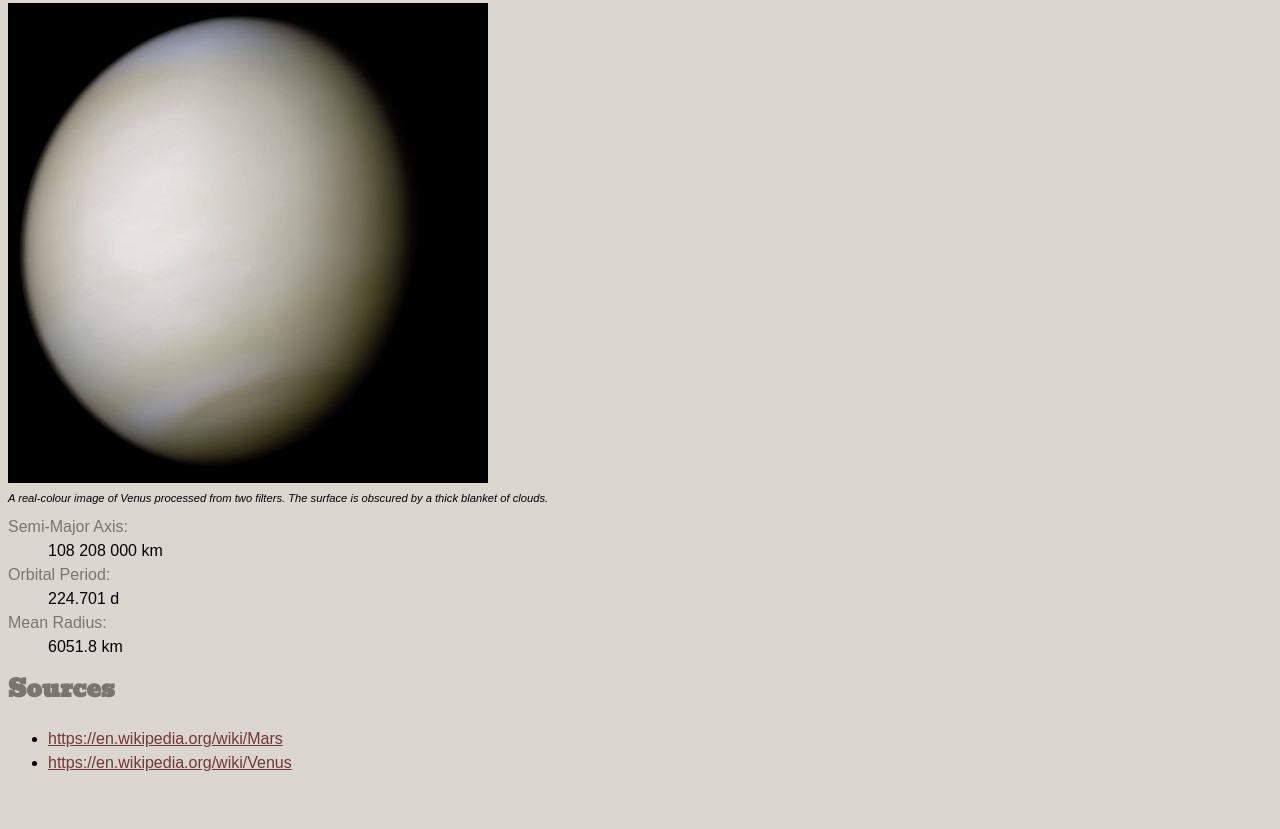
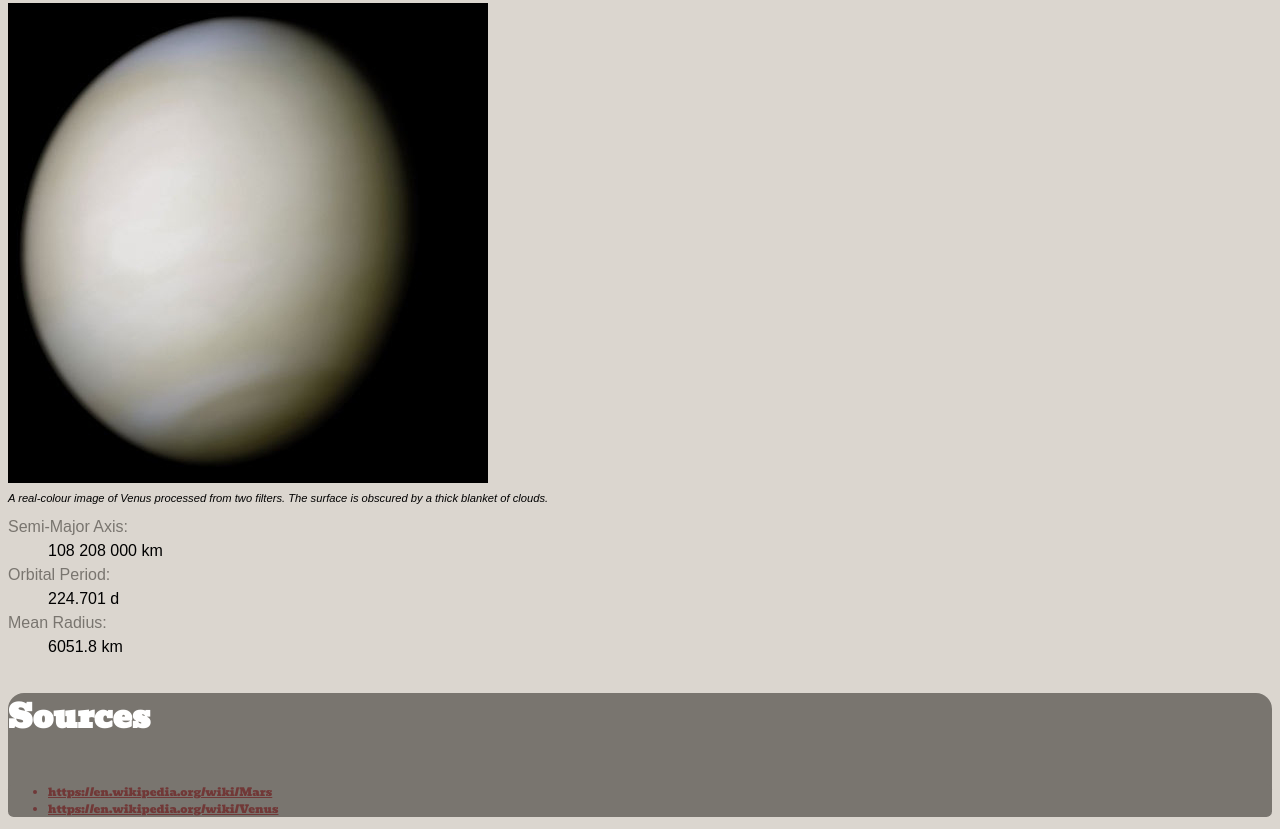
Before and after one commit to meganlandry/dsn1674-assignment-4, a plain HTML site: page index.html in a window 1280 px wide. Shown: the part 1359-2188 px from the top of the page. Before the commit the page ends 2150 px from the top, so only its background shows below. Drawn offline with Linux system fonts and the light colour scheme.

Commit message:
Improved footer.

```diff
--- a/css/main.css
+++ b/css/main.css
@@ -11,9 +11,11 @@ h1 {
 header {
 	background-color: #79756f;
 }
+
 h2 {
 	color: #79756f;
 	font-family: 'Bevan', normal;
+
 }
 
 h3 {
@@ -93,3 +95,21 @@ nav a {
 	color: white;
 	border-radius: 0.5em
 }
+
+ footer {
+ 	color: white;
+ 	font-family: 'Bevan', normal;
+ 	font-size: 2rem;
+ 	background-color: #79756f;
+	border-radius: 0.5em
+
+ }
+
+ footer ul {
+ 	color: #703838;
+ 	font-family: 'Bevan', normal;
+ 	font-size: 0.7rem;
+ 	background-color: #79756f;
+	border-radius: 0.5em
+
+ }
--- a/index.html
+++ b/index.html
@@ -83,12 +83,14 @@ A planet is a <b>celestial</b> body, orbiting a star, that is massive enough to
 		<dd>6051.8 km</dd>
 </dl>
 
-	<h2>Sources</h2>
+<footer>
+	<h4>Sources</h4>
 
 		<ul>
 			<li><a href="https://en.wikipedia.org/wiki/Mars"> https://en.wikipedia.org/wiki/Mars</a></li>
 			<li><a href="https://en.wikipedia.org/wiki/Venus"> https://en.wikipedia.org/wiki/Venus</a></li>
 		</ul>
+<footer>
 
 </body>
 </html>
```
